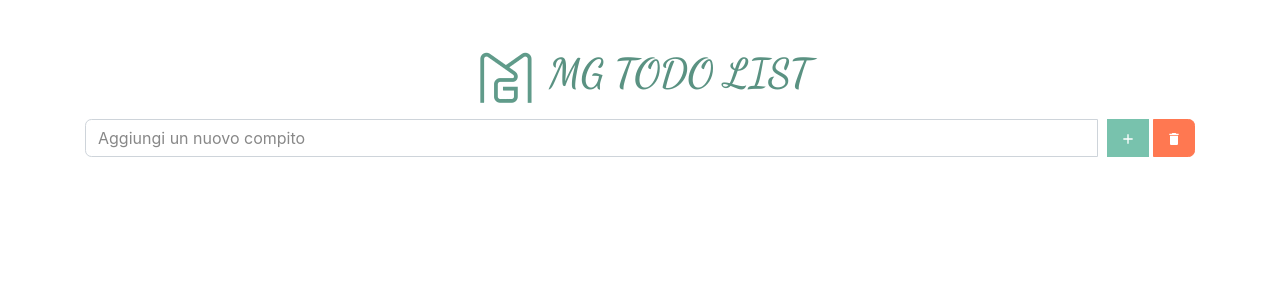
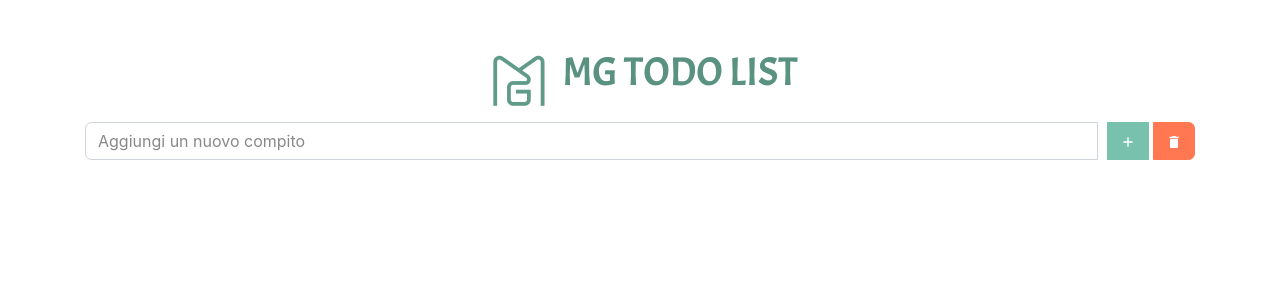
Before and after one commit to imash05/MG-ToDoListApp, a React (Create React App) app: page / in a window 1280 px wide. Shown: the top 300 px of the page. Built offline with nearby package versions, Linux system fonts and the light colour scheme.

Commit message:
Update App.js

```diff
--- a/src/App.js
+++ b/src/App.js
@@ -1,6 +1,5 @@
 import React, { useState, useEffect } from 'react';
 import "bootstrap/dist/css/bootstrap.min.css";
-import "bootswatch/dist/minty/bootstrap.min.css";
 import './App.css';
 import { BiTrash, BiPlus } from 'react-icons/bi';
 import { MdDelete } from 'react-icons/md';
@@ -16,7 +15,7 @@ function App() {
   const [validationError, setValidationError] = useState(null);
   const titleStyle = {
     color: '#5a9282',
-    fontFamily: 'Dancing Script, sans-serif',
+    fontFamily: 'Acme, sans-serif',
   };
 
   useEffect(() => {
```
